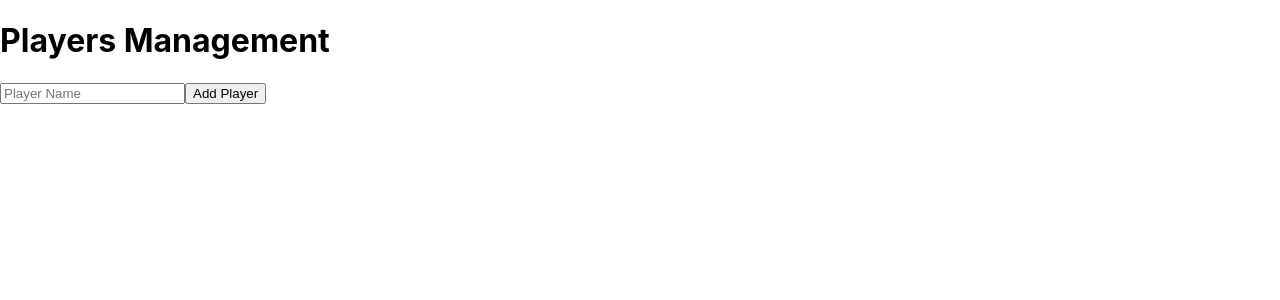
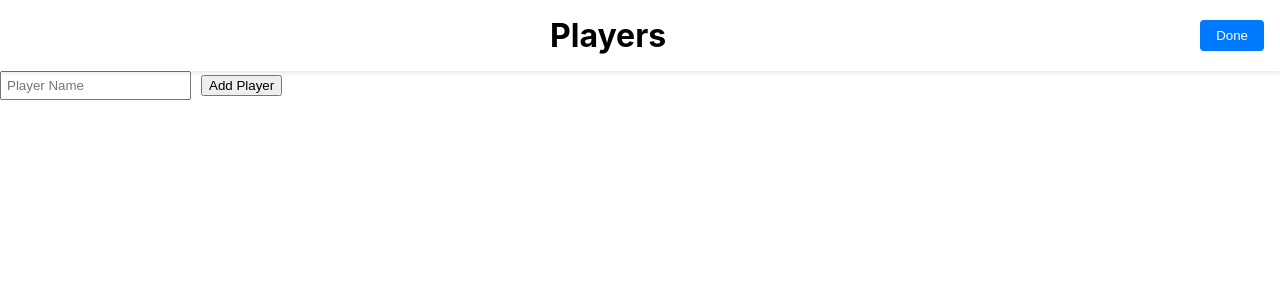
Before and after one commit to eggonz/eggames, a React (Create React App) app: page /players in a window 1280 px wide. Shown: the top 300 px of the page. Built offline with nearby package versions, Linux system fonts and the light colour scheme.

Commit message:
improve style and navigation to players page

```diff
--- a/src/components/HomePage.css
+++ b/src/components/HomePage.css
@@ -10,17 +10,12 @@
   box-shadow: 0 2px 4px rgba(0, 0, 0, 0.1); /* subtle shadow */
   background-color: white; /* ensure shadow is visible */
   position: relative; /* needed for shadow to show properly */
-
-}
-
-.header-button {
-  padding: 0.5rem 1rem;
-  cursor: pointer;
 }
 
 .header-title {
   margin: 0;
   text-align: center;
+  flex-grow: 1;
 }
 
 .button-container {
@@ -28,12 +23,6 @@
   justify-content: center;
   align-items: center;
   margin-top: 2rem;
-}
-
-.start-button {
-  padding: 1rem 2rem;
-  font-size: 1.2rem;
-  cursor: pointer;
 }
 
 .navigate-button {
--- a/src/components/HomePage.js
+++ b/src/components/HomePage.js
@@ -8,19 +8,14 @@ function HomePage() {
   return (
     <div className="home-page">
       <header className="header">
-        <button className="header-button">Home</button>
-        <h1 className="header-title">Games</h1>
-        <button className="header-button">Settings</button>
+        <h1 className="header-title">eggonz Games</h1>
       </header>
       <main>
         <div className="button-container">
-          {/*<button className="start-button">Start</button>*/}
           <button
             onClick={() => navigate('/players')}
             className="navigate-button"
-          >
-            Manage Players
-          </button>
+          >Manage Players</button>
         </div>
       </main>
     </div>
--- a/src/components/PlayersPage.css
+++ b/src/components/PlayersPage.css
@@ -1,6 +1,34 @@
-/* src/components/PlayersPage.css */
 .players-page {
-  padding: 20px;
+  min-height: 100vh;
+}
+
+.header {
+  display: flex;
+  justify-content: space-between;
+  align-items: center;
+  padding: 1rem;
+  box-shadow: 0 2px 4px rgba(0, 0, 0, 0.1); /* subtle shadow */
+  background-color: white; /* ensure shadow is visible */
+  position: relative; /* needed for shadow to show properly */
+}
+
+.header-title {
+  margin: 0;
+  text-align: center;
+}
+
+.header-button {
+  padding: 0.5rem 1rem;
+  background-color: #007bff;
+  color: white;
+  border: none;
+  border-radius: 4px;
+  cursor: pointer;
+  transition: background-color 0.3s;
+}
+
+.header-button:hover {
+  background-color: #0056b3;
 }
 
 .players-page form {
--- a/src/components/PlayersPage.js
+++ b/src/components/PlayersPage.js
@@ -1,7 +1,9 @@
-// src/components/PlayersPage.js
+import './PlayersPage.css';
 import React, { useState } from 'react';
+import { useNavigate } from 'react-router-dom';
 
 function PlayersPage() {
+  const navigate = useNavigate();
   const [players, setPlayers] = useState([]);
   const [newPlayer, setNewPlayer] = useState({ name: '' });
 
@@ -25,8 +27,13 @@ function PlayersPage() {
 
   return (
     <div className="players-page">
-      <h1>Players Management</h1>
-
+      <header className="header">
+        <h1 className="header-title">Players</h1>
+        <button className="header-button"
+                onClick={() => navigate('/')}
+        >Done</button>
+      </header>
+      <main>
         {/* Add Player Form */}
         <form onSubmit={handleAddPlayer}>
           <input
@@ -53,6 +60,7 @@ function PlayersPage() {
             </div>
           ))}
         </div>
+      </main>
     </div>
   );
 }
```
Lines whose indentation alone changed are shown as unchanged.
